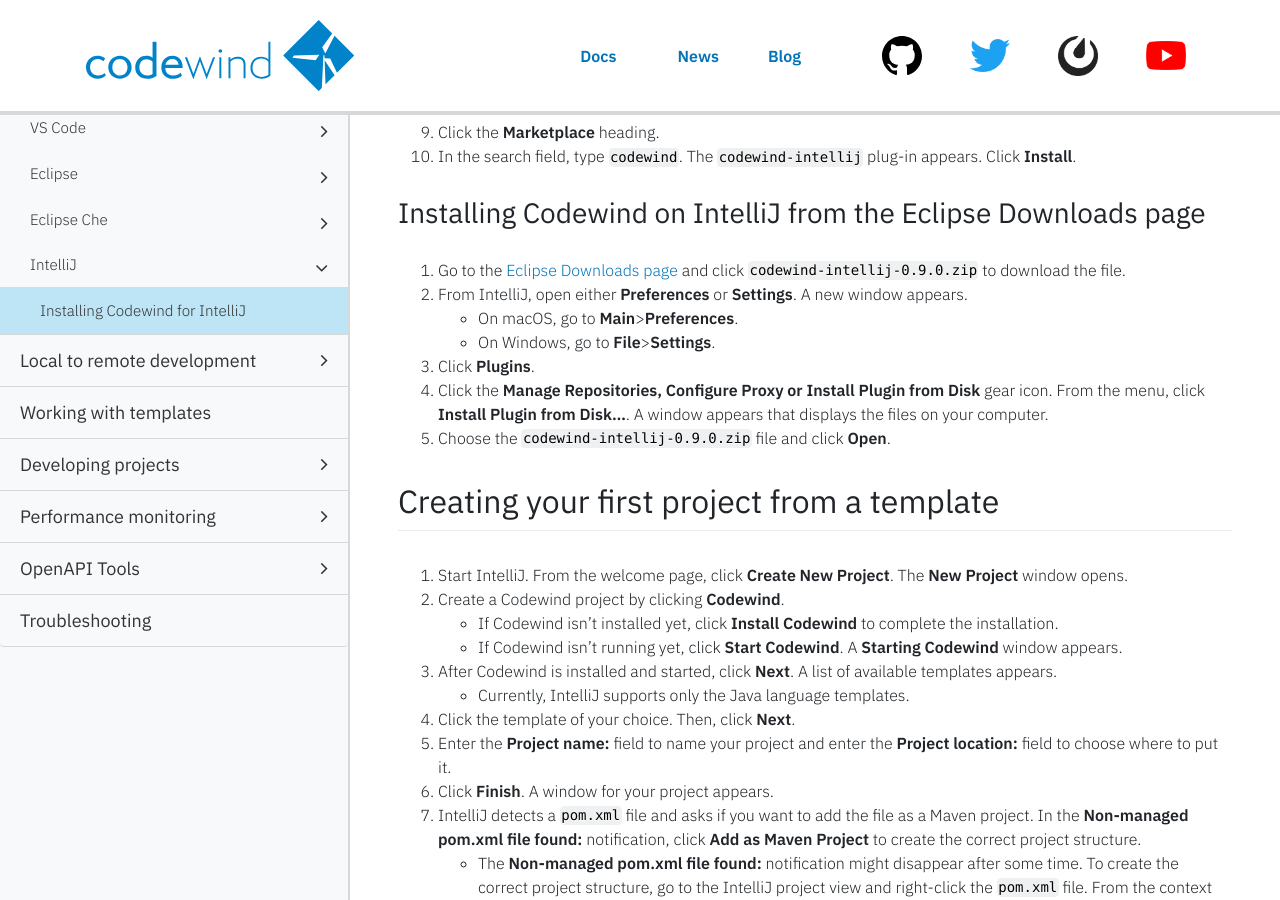
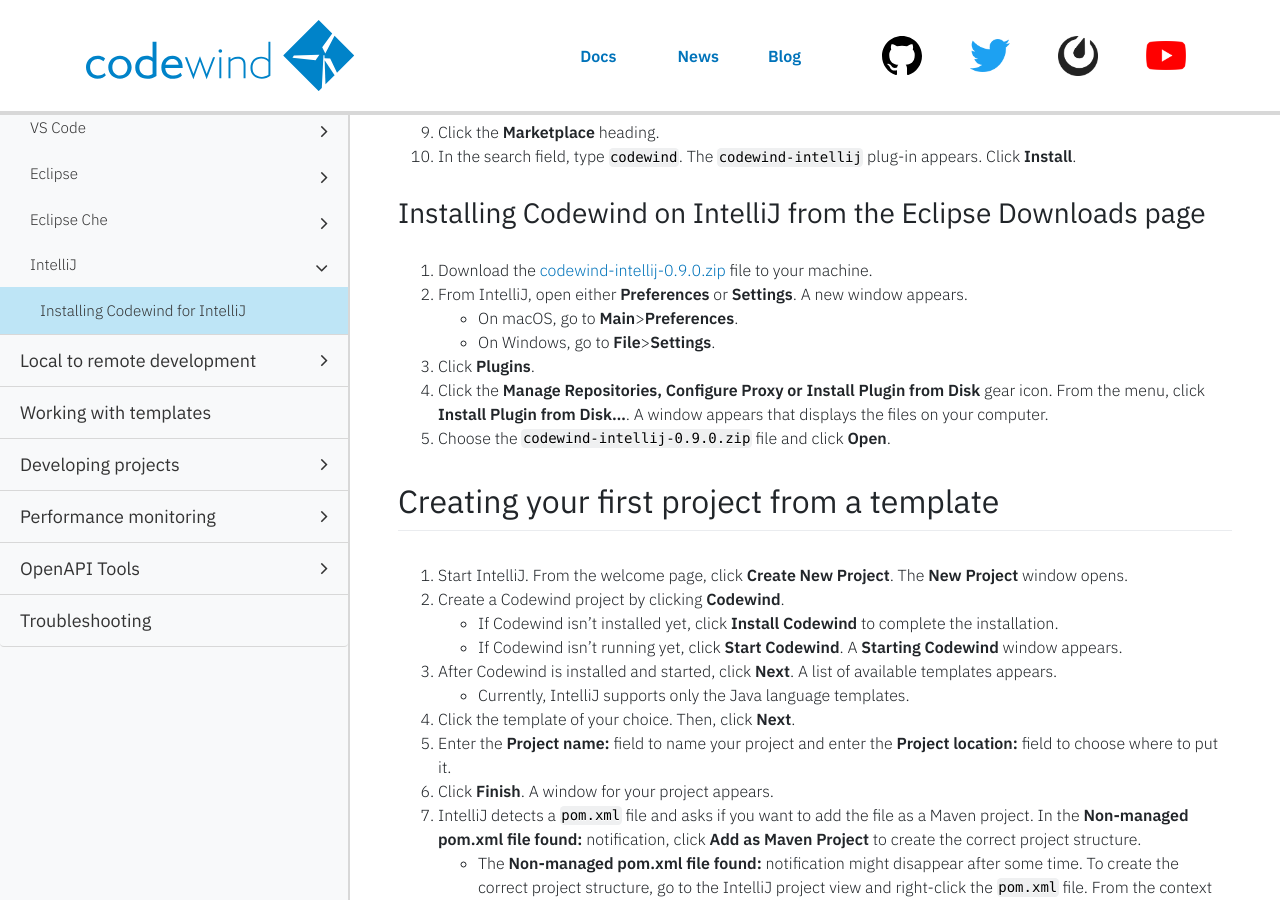
Before and after one commit to eclipse-archived/codewind-docs, a Jekyll site: the page built from docs/_documentations/mdt-intellij-getting-started.md, in a window 1280 px wide and 900 px high, scrolled down 932 px. Built offline with Jekyll 4.4.1, drawn with Linux system fonts in a browser that asks for light colours; nearby versions of some CDN libraries; comment, search, counter and statistics services are not loaded.

Commit message:
Clarify download instructions
Step 1 Installing Codewind on IntelliJ...

```diff
--- a/docs/_documentations/mdt-intellij-getting-started.md
+++ b/docs/_documentations/mdt-intellij-getting-started.md
@@ -34,7 +34,7 @@ Complete the prerequisites and choose to install Codewind on IntelliJ with eithe
 10. In the search field, type `codewind`. The `codewind-intellij` plug-in appears. Click **Install**.
 
 ### Installing Codewind on IntelliJ from the Eclipse Downloads page
-1. Go to the [Eclipse Downloads page](https://download.eclipse.org/codewind/milestone/0.9.0/codewind-intellij-0.9.0.zip) and click `codewind-intellij-0.9.0.zip` to download the file.
+1. Download the [codewind-intellij-0.9.0.zip](https://download.eclipse.org/codewind/milestone/0.9.0/codewind-intellij-0.9.0.zip) file to your machine.
 2. From IntelliJ, open either **Preferences** or **Settings**. A new window appears.
    - On macOS, go to **Main**>**Preferences**.
    - On Windows, go to **File**>**Settings**.
```
